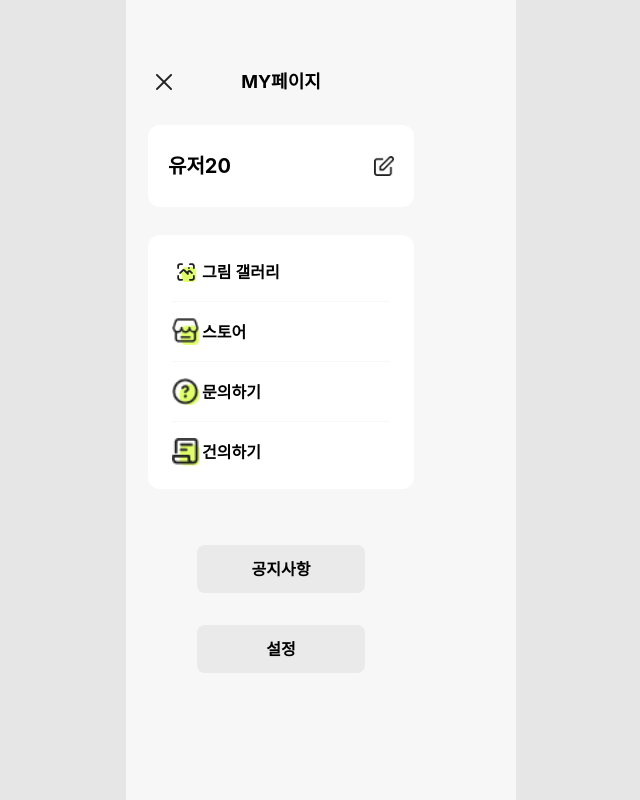
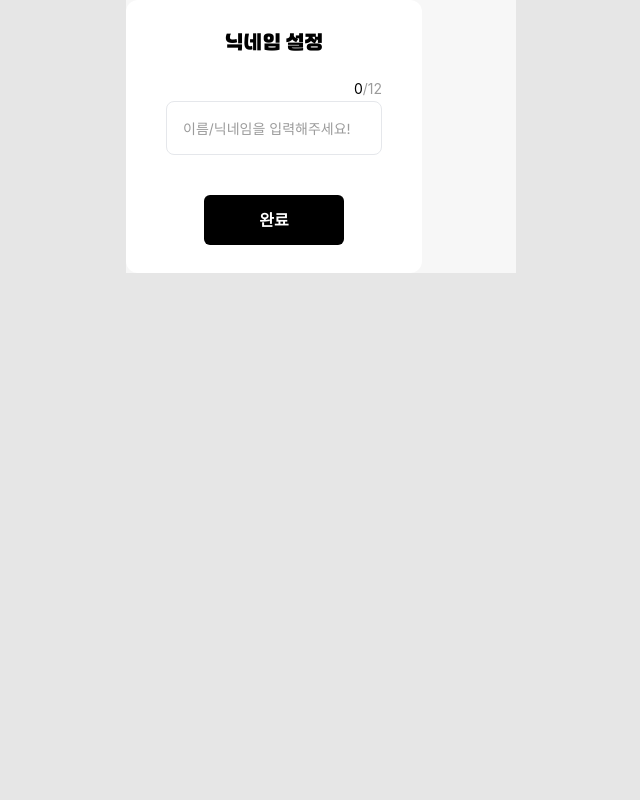
Before and after one commit to relay-toon/front, a Next.js app: page /comptest in a window 1280 px wide. Shown: the whole page, without its empty margins (319-959 px from the left). Built offline with nearby package versions, Linux system fonts and the light colour scheme.

Commit message:
design: modal-nickname

```diff
--- a/src/app/(main)/comptest/page.tsx
+++ b/src/app/(main)/comptest/page.tsx
@@ -1,13 +1,9 @@
-import Mypage from "@/src/components/Mypage";
-import MyPageSideBar from "@/src/components/Mypage-sidebar";
-
+import ModalNickname from "@/src/components/Modal-nickname";
 
 export default function CompTest (){
     return (
-
       <div>
-        <MyPageSideBar />
+        <ModalNickname />
       </div>
-
     );
 }
--- a/src/components/Modal-nickname.tsx
+++ b/src/components/Modal-nickname.tsx
@@ -0,0 +1,39 @@
+'use client';
+
+import { ChangeEvent, useState } from 'react';
+
+export default function ModalNickname() {
+  const [nickname, setNickname] = useState('');
+
+  const onNicknameChange = (e: ChangeEvent<HTMLInputElement>) => {
+    setNickname(e.target.value);
+  };
+  return (
+    <div className="flex h-[273px] w-[296px] flex-col items-center justify-center rounded-[12px] bg-white">
+      <div className="custom-waguri-font text-[20px]">
+        <span>닉네임 설정</span>
+      </div>
+      <div className="mt-[20px] flex flex-col gap-[2px]">
+        <div className="custom-pretendard-font flex justify-end text-[14px]">
+          <span>{nickname.length}</span>
+          <span className="text-[#9B9B9B]">/12</span>
+        </div>
+        <div>
+          <input
+            className="border-[#DEDEDE h-[54px] w-[216px] rounded-[8px] border px-[16px] placeholder:text-[14px] placeholder:text-[#9B9B9B]"
+            type="text"
+            value={nickname}
+            placeholder="이름/닉네임을 입력해주세요!"
+            required
+            onChange={onNicknameChange}
+          />
+        </div>
+      </div>
+      <div className="mt-[40px]">
+        <button className="custom-pretendard-font h-[50px] w-[140px] rounded-[6px] bg-black font-bold text-white">
+          완료
+        </button>
+      </div>
+    </div>
+  );
+}
```
